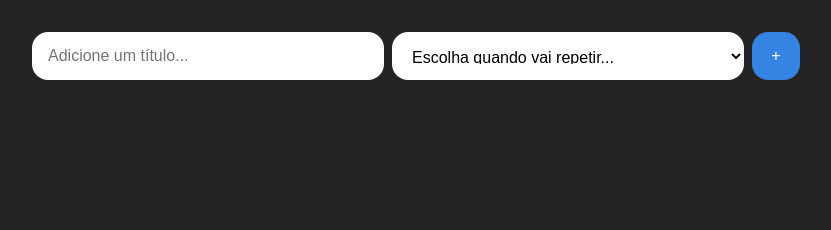
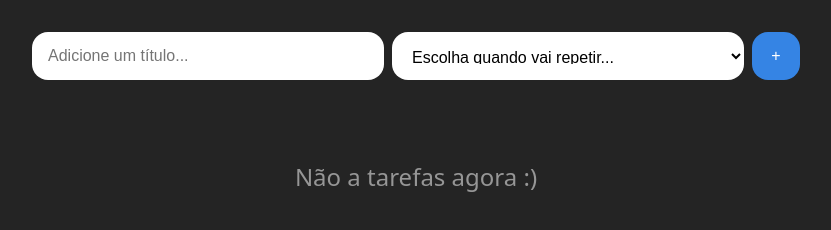
Before and after one commit to eiErick/loop-task, a plain HTML site: page index.html in a window 1280 px wide. Shown: the whole page, without its empty margins (224-1055 px from the left). Drawn offline with Linux system fonts and the light colour scheme.

Commit message:
Feat: adding text for when the list is empty
- When the list is empty, text will be displayed that says "Não a tarefas agora :)".

```diff
--- a/scripts/main.js
+++ b/scripts/main.js
@@ -12,6 +12,8 @@ if (savedTask) {
         printTaks(task.name);
     });
 }
+
+// Event Listeners
 
 btnAddTask.addEventListener("click", () => {
     createTask();
@@ -31,6 +33,23 @@ document.addEventListener("click", (element) => {
         deleteTask(taskName);
     }
 });
+
+// Call Functions
+
+printEmptyListText();
+
+// Functions
+
+function printEmptyListText() {
+    if (main.childNodes.length === 0) {
+        const text = document.createElement("p");
+        text.classList.add("text-empty-list");
+        text.textContent = "Não a tarefas agora :)";
+        main.appendChild(text);
+    } else if (main.childNodes.length >= 2) {
+        document.querySelector(".text-empty-list").remove();
+    }
+}
 
 function createTask() {
     const nameTask = inputName.value;
@@ -83,6 +102,8 @@ function printTaks(name) {
     task.appendChild(imgTrash);
 
     main.appendChild(task);
+
+    printEmptyListText();
 }
 
 function clearInputs() {
--- a/styles/index.css
+++ b/styles/index.css
@@ -77,6 +77,12 @@ body {
     align-items: center;
 }
 
+.main .text-empty-list {
+    font-size: 1.5em;
+    color: rgb(150, 150, 150);
+    margin-top: 3rem;
+}
+
 .main div {
     position: relative;
     width: 48rem;
```
